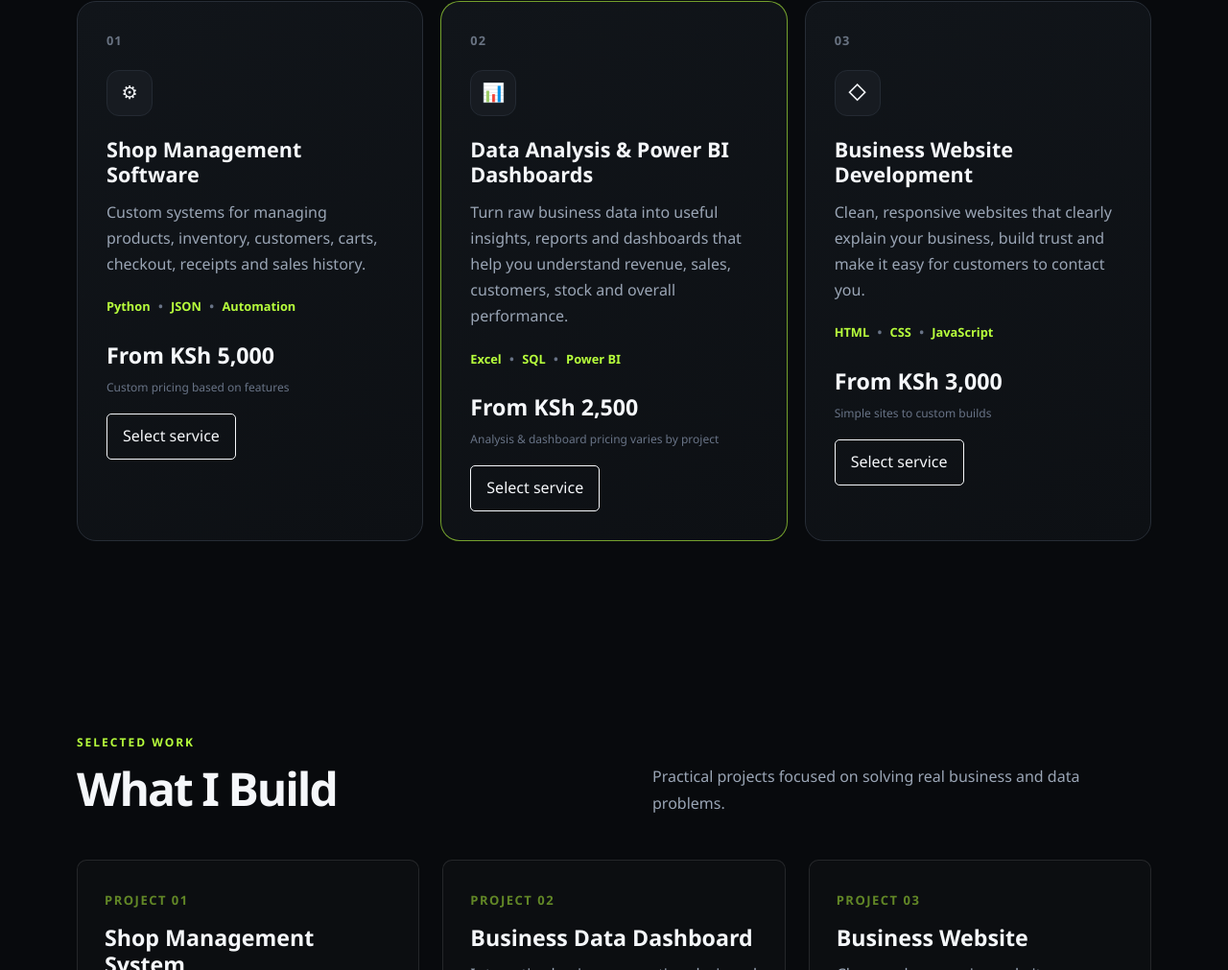
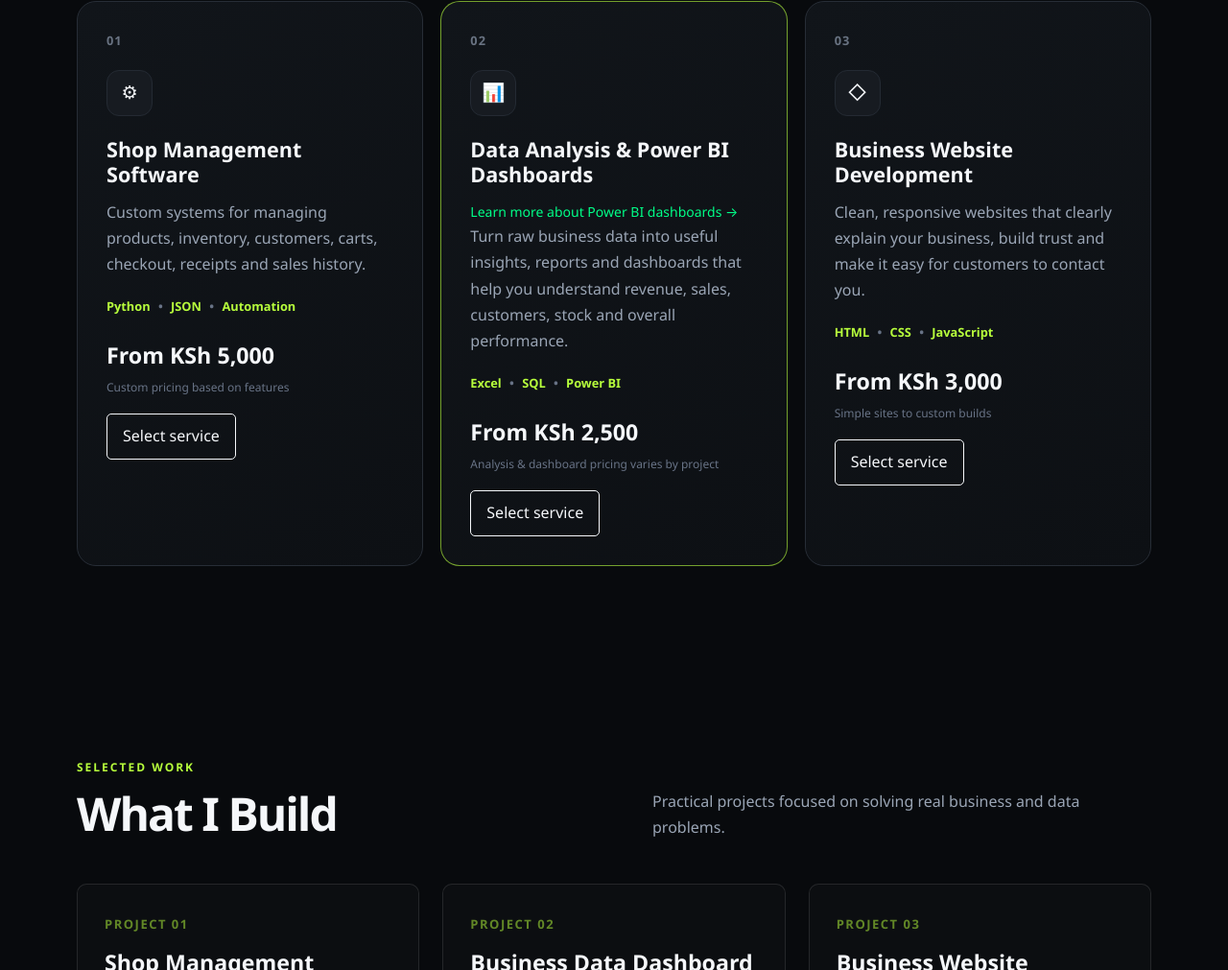
Before and after one commit to stanleymunyaotech/stanley-tech-website, a plain HTML site: page index.html in a window 1280 px wide. Shown: the part 1052-2063 px from the top of the page at 96% size. Drawn offline with Linux system fonts and the light colour scheme.

Commit message:
Update index.html

```diff
--- a/index.html
+++ b/index.html
@@ -482,6 +482,10 @@
 <h3>
     Data Analysis & Power BI Dashboards
 </h3>
+                    <a href="power-bi-small-business-kenya.html"
+   style="color:#00ff88;text-decoration:none;font-size:14px;">
+    Learn more about Power BI dashboards →
+</a>
 
                     <p>
                         Turn raw business data into useful
```
